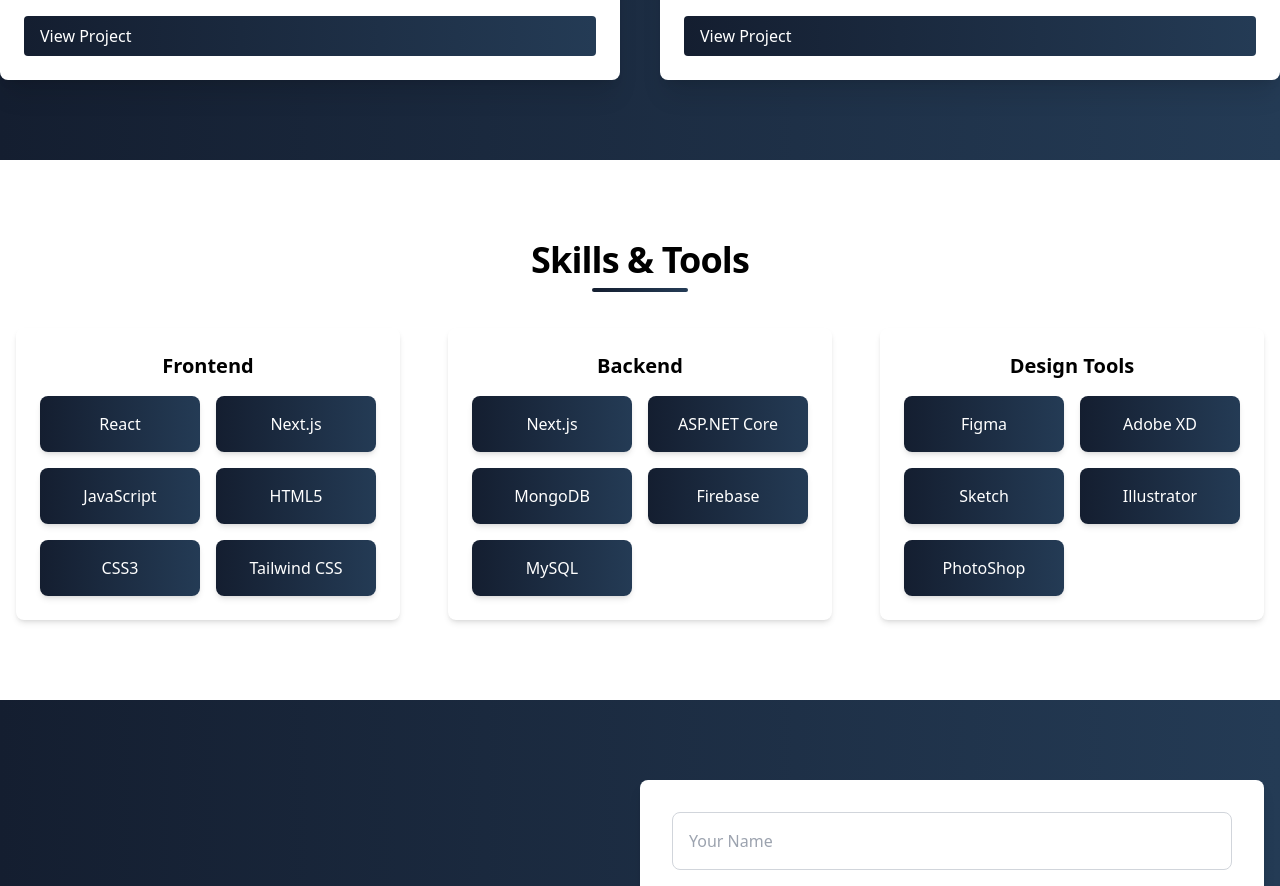
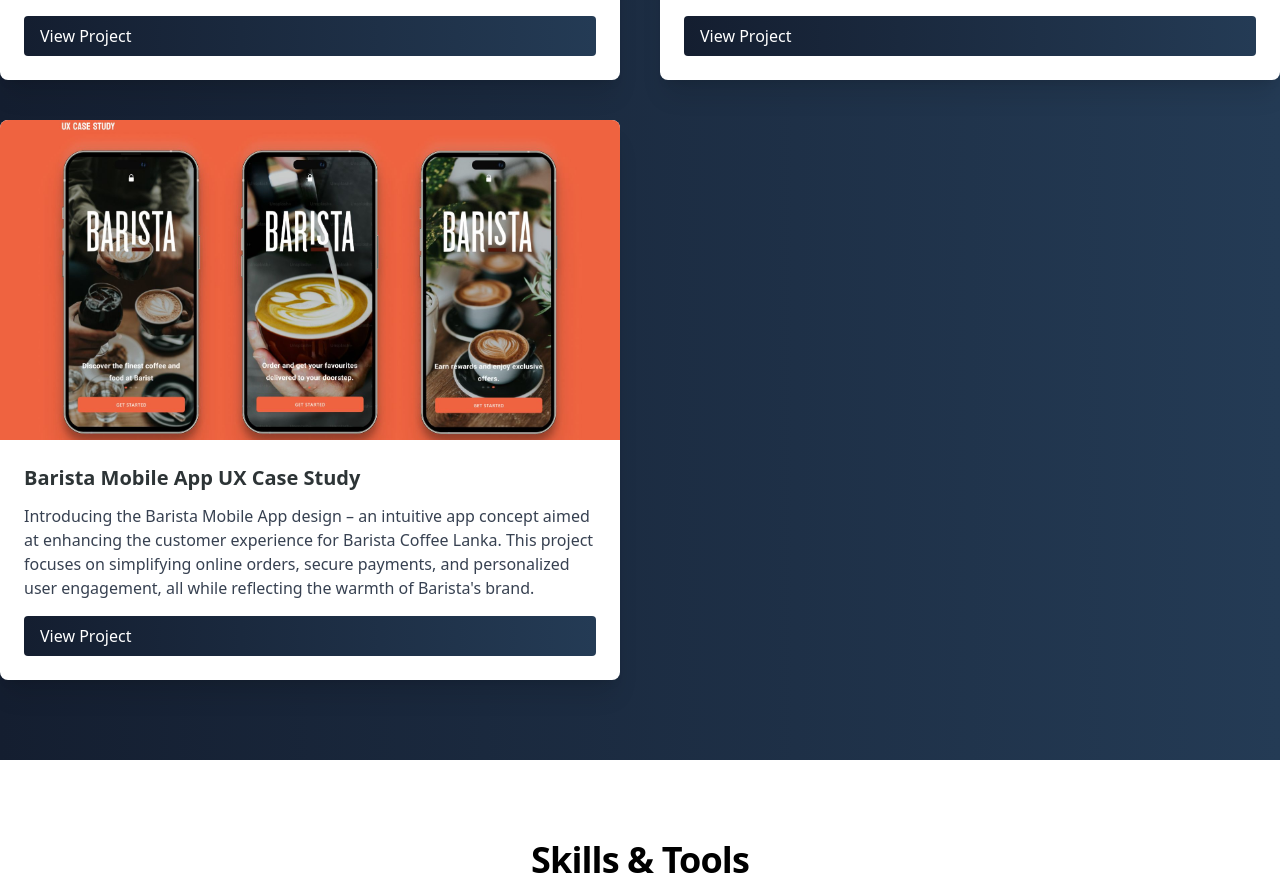
Before and after one commit to Malith212/my-portfolio, a React (Create React App) app: page / in a window 1280 px wide. Shown: the part 1526-2412 px from the top of the page. Built offline with nearby package versions, Linux system fonts and the light colour scheme.

Commit message:
barista added

```diff
--- a/src/components/Projects.jsx
+++ b/src/components/Projects.jsx
@@ -2,6 +2,7 @@
 import Select from "react-select";
 import project1Image from "../assets/Beatflow.png";
 import project2Image from "../assets/Burger app.png";
+import baristaAppImage from "../assets/barista.jpeg"; // New Barista project image
 
 const projectsData = {
   "UX Case Studies": [
@@ -18,6 +19,13 @@
       description:
         "As an avid foodie and a dedicated UX designer, I am thrilled to share my latest project - the redesign of Gourmet Grub, a food delivery app that promises quick delivery and a mouth-watering selection of dishes. With the aim to entice and engage users at first glance, my goal was to deliver a visual and interactive feast.",
       link: "https://www.behance.net/gallery/198840951/Burger-App",
+    },
+    {
+      image: baristaAppImage,
+      title: "Barista Mobile App UX Case Study",
+      description:
+        "Introducing the Barista Mobile App design – an intuitive app concept aimed at enhancing the customer experience for Barista Coffee Lanka. This project focuses on simplifying online orders, secure payments, and personalized user engagement, all while reflecting the warmth of Barista's brand.",
+      link: "https://www.behance.net/gallery/214266953/Barista-Mobile-App-Concept-Design-", // Replace 'xxxxxx' with the actual Behance link
     },
   ],
   "Frontend Projects": [],
```
Also changed, not shown: src/assets/barista.jpeg (added).
